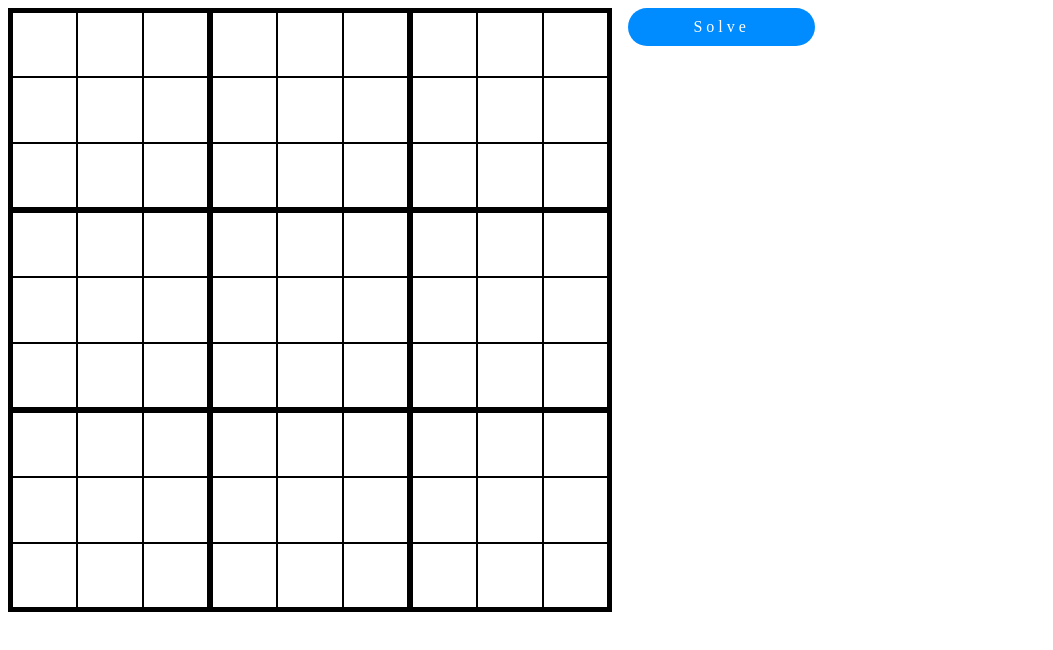
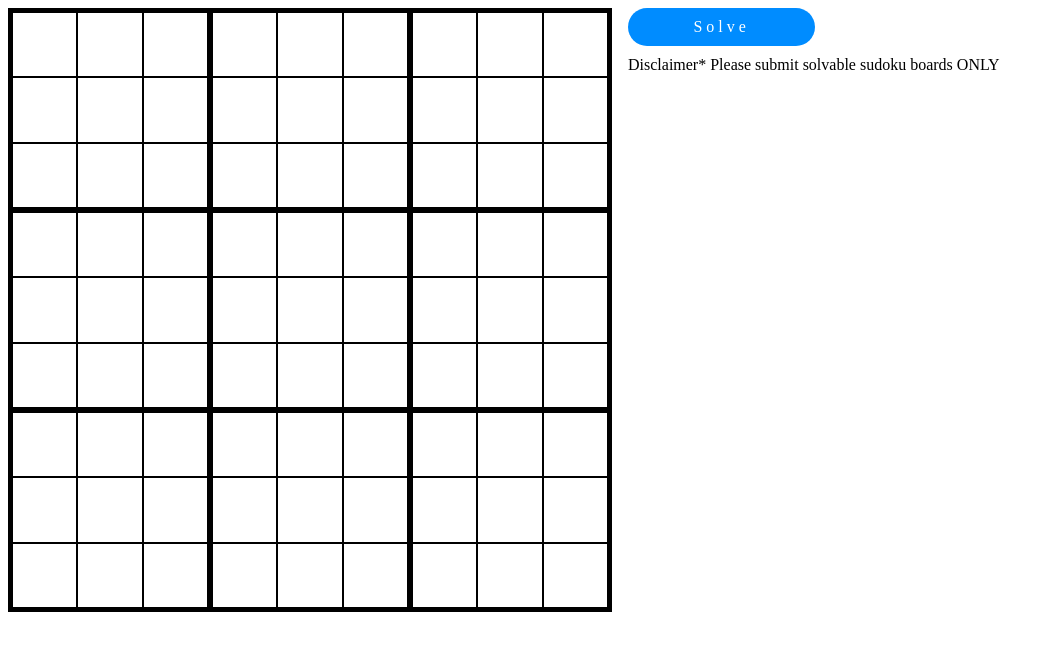
Before and after one commit to mhayford29/sudoku_solver, a website: page client/index.html in a window 1280 px wide. Shown: the whole page, without its empty margins (0-1053 px from the left). Drawn offline with Linux system fonts and the light colour scheme.

Commit message:
added a disclaimer

```diff
--- a/client/index.html
+++ b/client/index.html
@@ -274,6 +274,7 @@
         </form>
         <div class="right-side-container">
             <div class="button" onclick="doItAll()">Solve</div>
+            <div style="margin-top: 10px;">Disclaimer* Please submit solvable sudoku boards ONLY</div>
             <div id='result'></div>
         </div>
     </div>
```
